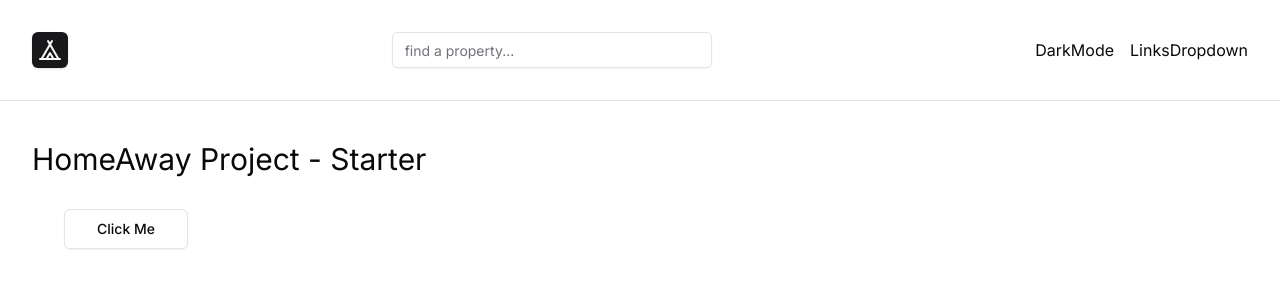
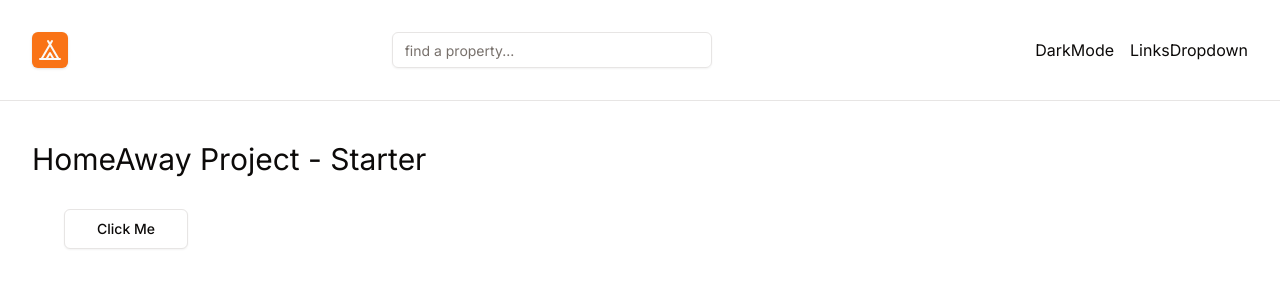
Before and after one commit to dulanjanabandara/home-away, a Next.js app: page / in a window 1280 px wide. Shown: the top 300 px of the page. Built offline with nearby package versions, Linux system fonts and the light colour scheme.

Commit message:
feat: changed the theme

```diff
--- a/app/globals.css
+++ b/app/globals.css
@@ -8,7 +8,7 @@
   }
 }
 
-@layer base {
+/* @layer base {
   :root {
     --background: 0 0% 100%;
     --foreground: 240 10% 3.9%;
@@ -63,6 +63,63 @@
     --chart-4: 280 65% 60%;
     --chart-5: 340 75% 55%;
   }
+} */
+
+@layer base {
+  :root {
+    --background: 0 0% 100%;
+    --foreground: 20 14.3% 4.1%;
+    --card: 0 0% 100%;
+    --card-foreground: 20 14.3% 4.1%;
+    --popover: 0 0% 100%;
+    --popover-foreground: 20 14.3% 4.1%;
+    --primary: 24.6 95% 53.1%;
+    --primary-foreground: 60 9.1% 97.8%;
+    --secondary: 60 4.8% 95.9%;
+    --secondary-foreground: 24 9.8% 10%;
+    --muted: 60 4.8% 95.9%;
+    --muted-foreground: 25 5.3% 44.7%;
+    --accent: 60 4.8% 95.9%;
+    --accent-foreground: 24 9.8% 10%;
+    --destructive: 0 84.2% 60.2%;
+    --destructive-foreground: 60 9.1% 97.8%;
+    --border: 20 5.9% 90%;
+    --input: 20 5.9% 90%;
+    --ring: 24.6 95% 53.1%;
+    --radius: 0.5rem;
+    --chart-1: 12 76% 61%;
+    --chart-2: 173 58% 39%;
+    --chart-3: 197 37% 24%;
+    --chart-4: 43 74% 66%;
+    --chart-5: 27 87% 67%;
+  }
+
+  .dark {
+    --background: 20 14.3% 4.1%;
+    --foreground: 60 9.1% 97.8%;
+    --card: 20 14.3% 4.1%;
+    --card-foreground: 60 9.1% 97.8%;
+    --popover: 20 14.3% 4.1%;
+    --popover-foreground: 60 9.1% 97.8%;
+    --primary: 20.5 90.2% 48.2%;
+    --primary-foreground: 60 9.1% 97.8%;
+    --secondary: 12 6.5% 15.1%;
+    --secondary-foreground: 60 9.1% 97.8%;
+    --muted: 12 6.5% 15.1%;
+    --muted-foreground: 24 5.4% 63.9%;
+    --accent: 12 6.5% 15.1%;
+    --accent-foreground: 60 9.1% 97.8%;
+    --destructive: 0 72.2% 50.6%;
+    --destructive-foreground: 60 9.1% 97.8%;
+    --border: 12 6.5% 15.1%;
+    --input: 12 6.5% 15.1%;
+    --ring: 20.5 90.2% 48.2%;
+    --chart-1: 220 70% 50%;
+    --chart-2: 160 60% 45%;
+    --chart-3: 30 80% 55%;
+    --chart-4: 280 65% 60%;
+    --chart-5: 340 75% 55%;
+  }
 }
 
 @layer base {
```
